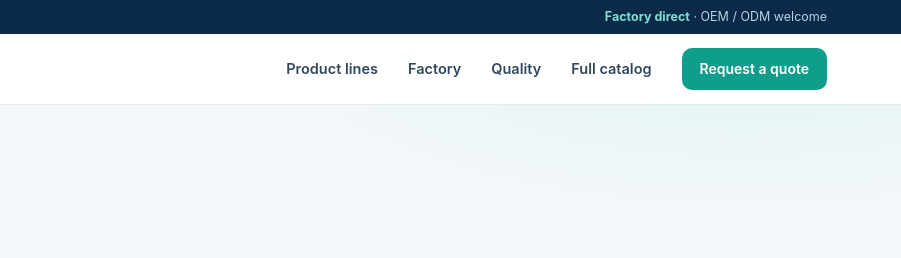
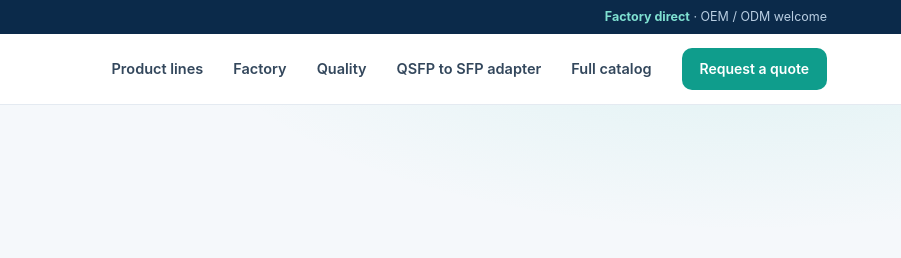
Before and after one commit to springftthnetwork-wq/springftthnetwork-wq.github.io, a plain HTML site: page index.html in a window 1280 px wide. Shown: the top 258 px of the page, 379-1280 px from the left. Drawn offline with Linux system fonts and the light colour scheme.

Commit message:
Add QTSA landing page + nav links

```diff
--- a/index.html
+++ b/index.html
@@ -17,6 +17,7 @@
     <a href="#families">Product lines</a>
     <a href="#capability">Factory</a>
     <a href="#quality">Quality</a>
+    <a href="qtsa-adapter.html">QSFP to SFP adapter</a>
     <a href="products.html">Full catalog</a>
     <a href="#contact" class="btn teal">Request a quote</a>
   </nav>
@@ -111,7 +112,7 @@
 
 <footer><div class="wrap">
   <div><img src="assets/logo/logo-light.svg" alt="Taisun Optical"><p>Shenzhen Taisun Optical Technology Co., Ltd.<br>Optical transceiver factory · SFP to OSFP, 10G to 800G.</p></div>
-  <div><h5>Products</h5><a href="products.html">Full catalog</a><a href="products.html">10G / 25G modules</a><a href="products.html">100G / 200G modules</a><a href="products.html">400G / 800G modules</a><a href="products.html">DAC &amp; AOC cables</a></div>
+  <div><h5>Products</h5><a href="products.html">Full catalog</a><a href="products.html">10G / 25G modules</a><a href="products.html">100G / 200G modules</a><a href="products.html">400G / 800G modules</a><a href="products.html">DAC &amp; AOC cables</a><a href="qtsa-adapter.html">QSFP to SFP adapter</a></div>
   <div><h5>Contact</h5><a href="mailto:sales@taisunop.com">sales@taisunop.com</a><a href="products.html">Request a quote</a><span>Shenzhen, China</span></div>
   <div class="bottom" style="grid-column:1/-1">© 2026 Taisun Optical. All specifications subject to the agreed datasheet for each order.</div>
 </div></footer>
```
